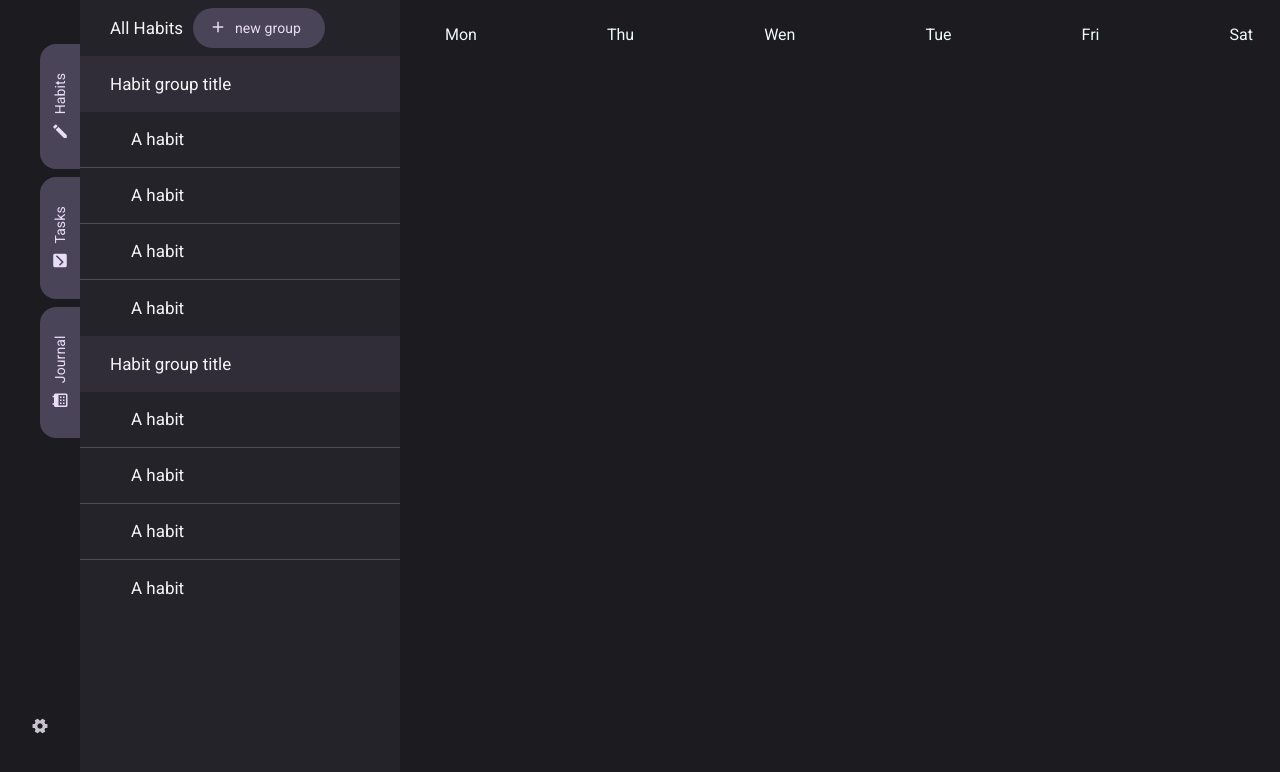
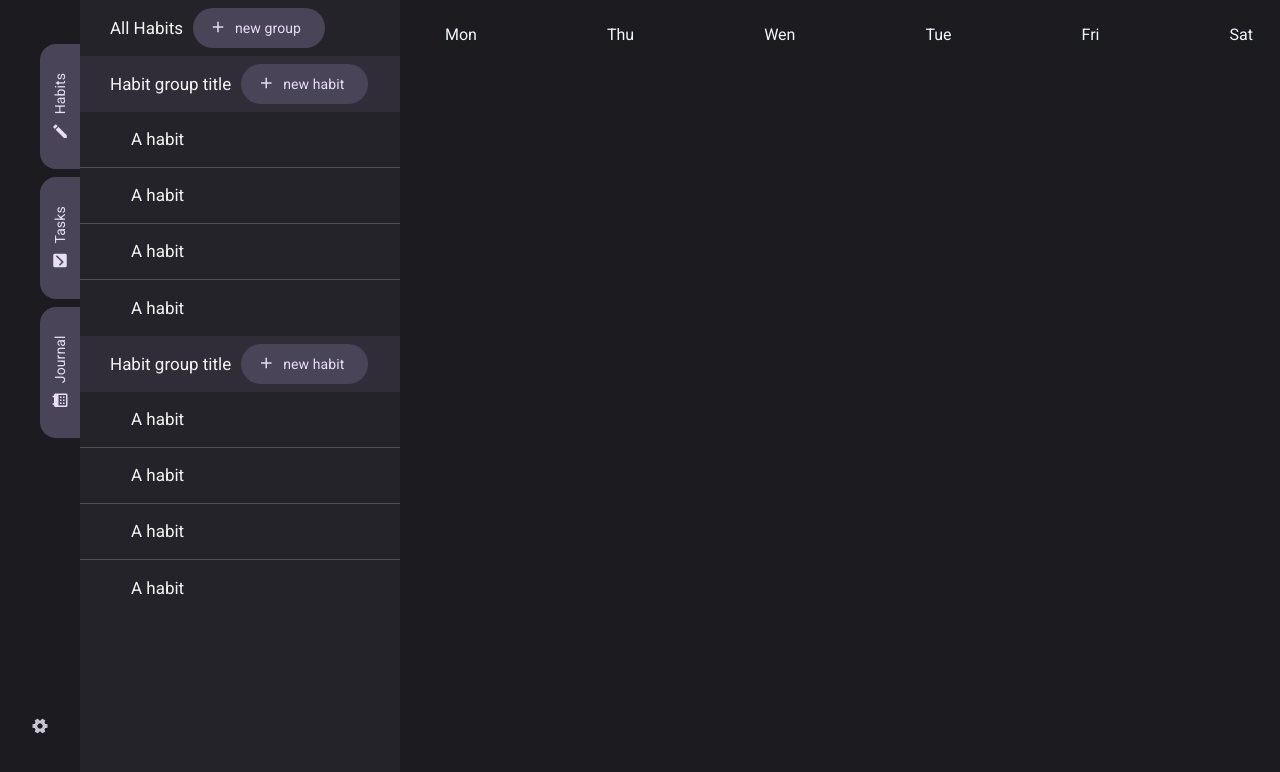
Before and after one commit to IlyaPonomarenko/HabitTrackerApp, a React (Create React App) app: page / in a window 1280 px wide. Shown: the top 772 px of the page. Built offline with nearby package versions, Linux system fonts and the light colour scheme.

Commit message:
Added placeholder buttons

```diff
--- a/src/components/HabitGroup/HabitGroup.js
+++ b/src/components/HabitGroup/HabitGroup.js
@@ -1,11 +1,13 @@
 import React from "react";
 import HabitGroupEntry from "../HabitGroupEntry/HabitGroupEntry";
+import Button from "../Button/Button";
 import "./HabitGroup.scss";
 const HabitGroup = (props) => {
 return (
     <div>
         <div className="habitGroup-title">
             <h3 className="h1-habit">Habit group title</h3>
+            <Button icon={"add"}>new habit</Button>
         </div>
             <div className="habitGroup-list">
                 <HabitGroupEntry></HabitGroupEntry>
--- a/src/containers/Habits/Habits.jsx
+++ b/src/containers/Habits/Habits.jsx
@@ -2,7 +2,6 @@ import React, { Component } from "react";
 import HabitGroup from "../../components/HabitGroup/HabitGroup";
 import Button from "../../components/Button/Button"
 import "./Habits.scss";
-
 
 class Habits extends Component {
   state={
```
